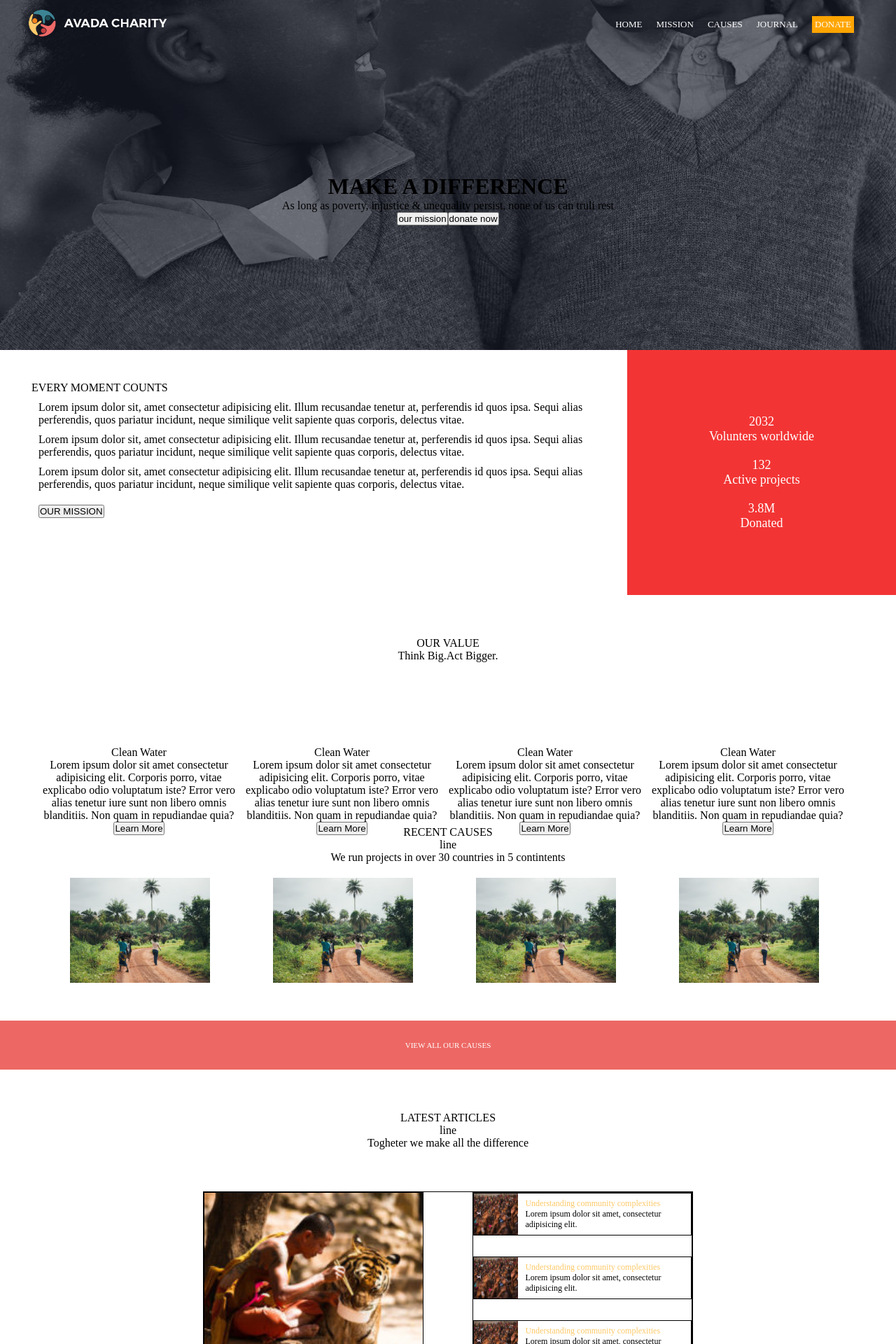
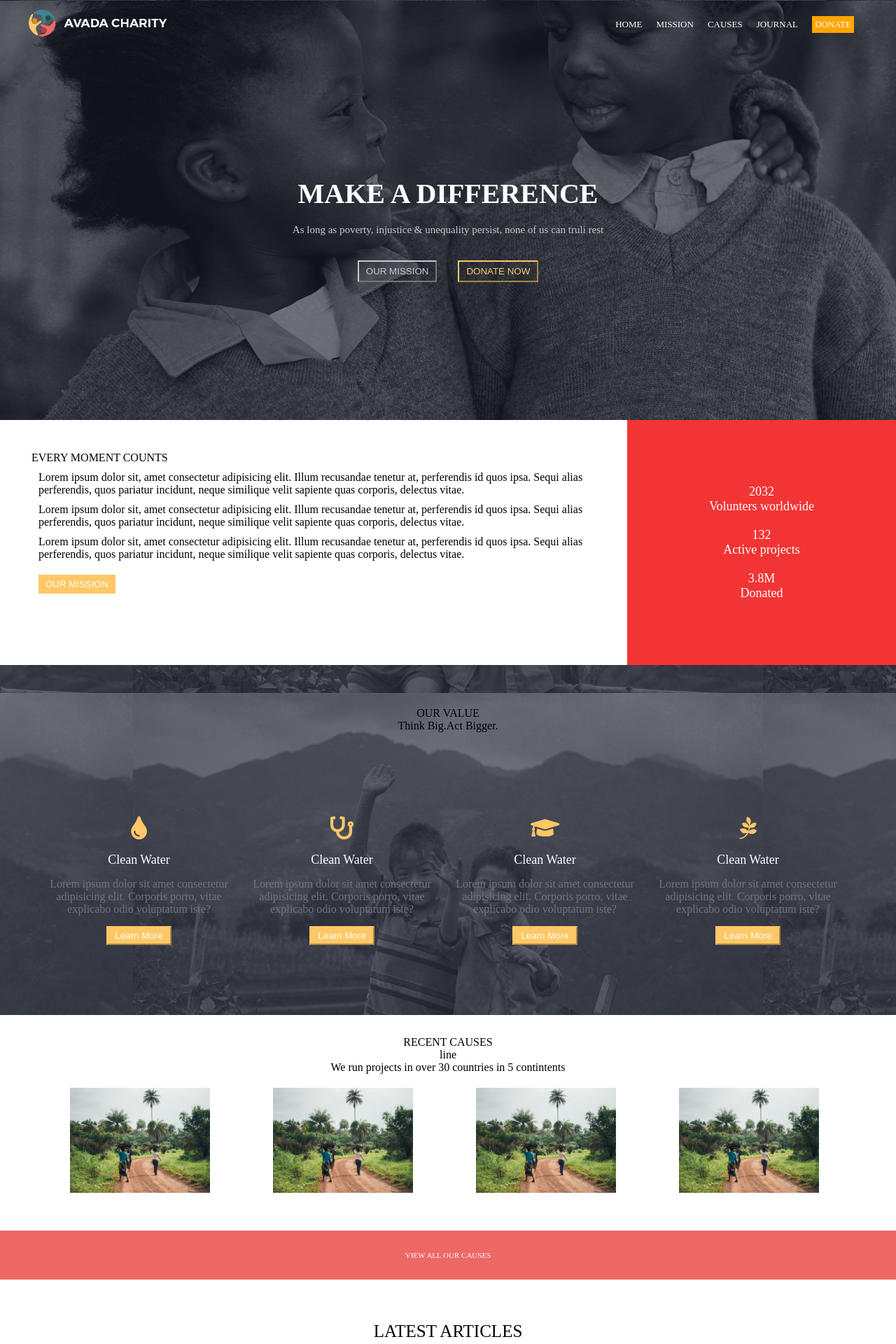
Before and after one commit to Cristian1231233/proj-html-vuejs, a Vue app: page / in a window 1280 px wide. Shown: the top 1920 px of the page at 70% size. Built offline with nearby package versions, Linux system fonts and the light colour scheme.

Commit message:
utilizzo vars

```diff
--- /dev/null
+++ b/src/assets/vars.scss
@@ -0,0 +1,2 @@
+$color-orange:#FEC866;
+$color-gray:#70787A;
--- a/src/components/Footer.vue
+++ b/src/components/Footer.vue
@@ -41,10 +41,21 @@ export default {
     }
 }
 .footer-bottom{
+    display: flex;
+    flex-direction: column;
+    justify-content: center;
+    align-items: center;
     height: 90px;
     background-color: rgb(243, 234, 234);
-    text-align: center;
-
+    p{
+        font-size: 8px;
+        margin-bottom: 15px;
+    }
+    .icon-social{
+        width: 100px;
+        height: 25px;
+        border: 1px solid black;
+    }
 }
 
 </style>
--- a/src/components/Header.vue
+++ b/src/components/Header.vue
@@ -8,10 +8,10 @@
     </div>
     <div class="container-header-bottom">
       <div class="header-bottom">
-        <h1>MAKE A DIFFERENCE</h1>
-        <p>As long as poverty, injustice & unequality persist, none of us can truli rest</p>
-        <button>our mission</button>
-        <button>donate now</button>
+        <h1 class="titolo-header">MAKE A DIFFERENCE</h1>
+        <p class="p-header">As long as poverty, injustice & unequality persist, none of us can truli rest</p>
+        <button class="button-header">OUR MISSION</button>
+        <button class="button2-header">DONATE NOW</button>
       </div>
     </div>
   </header>
@@ -41,11 +41,14 @@ export default {
 
 <style lang="scss" scoped>
 
+@import '../assets/vars.scss';
+
 header{
-    height: 500px;
+    height: 600px;
     background-image: url('../assets/images/home-page-slider.jpg');
-    background-size: 1500px;
+    background-size: 1350px;
     background-position: center;
+    background-position-y: 1px;
 
     .header-top{
         height: 70px;
@@ -72,6 +75,29 @@ header{
 
     .header-bottom{
         text-align: center;
+        font-size: 20px;
+        color: white;
+        .titolo-header, .p-header{
+            margin-bottom: 20px;
+        }
+        .p-header{
+            font-size: 15px;
+            color: #C8C9CB;
+        }
+        .button-header, .button2-header{
+            background-color: transparent;
+            margin: 15px;
+            padding: 6px 10px;
+            cursor: pointer;
+        }
+        .button-header{
+            color: #C8C9CB;
+            border-color: #C8C9CB;
+        }
+        .button2-header{
+            color: $color-orange;
+            border-color: $color-orange;
+        }
     }
 }
 
--- a/src/components/Main.vue
+++ b/src/components/Main.vue
@@ -54,6 +54,8 @@ export default {
 
 <style lang="scss" scoped>
 
+@import '../assets/vars.scss';
+
 .main{
     min-height: 400px;
     .section-1{
@@ -69,7 +71,12 @@ export default {
                 margin: 10px;
             }
             button{
+                color: white;
+                background-color: $color-orange;
                 margin: 10px 10px;
+                padding: 6px 10px;
+                border: $color-orange;
+                cursor: pointer;
             }
 
         }
--- a/src/components/Section2.vue
+++ b/src/components/Section2.vue
@@ -5,27 +5,27 @@
           <div>Think Big.Act Bigger.</div>
           <div class="container-ciclo-2">
               <div class="element">
-                  <div class="symbol"></div>
+                  <div class="symbol"><i class="fas fa-tint"></i></div>
                   <div class="title">Clean Water</div>
-                  <p>Lorem ipsum dolor sit amet consectetur adipisicing elit. Corporis porro, vitae explicabo odio voluptatum iste? Error vero alias tenetur iure sunt non libero omnis blanditiis. Non quam in repudiandae quia?</p>
+                  <p>Lorem ipsum dolor sit amet consectetur adipisicing elit. Corporis porro, vitae explicabo odio voluptatum iste? </p>
                   <button>Learn More</button>
               </div>
               <div class="element">
-                  <div class="symbol"></div>
+                  <div class="symbol"><i class="fas fa-stethoscope"></i></div>
                   <div class="title">Clean Water</div>
-                  <p>Lorem ipsum dolor sit amet consectetur adipisicing elit. Corporis porro, vitae explicabo odio voluptatum iste? Error vero alias tenetur iure sunt non libero omnis blanditiis. Non quam in repudiandae quia?</p>
+                  <p>Lorem ipsum dolor sit amet consectetur adipisicing elit. Corporis porro, vitae explicabo odio voluptatum iste? </p>
                   <button>Learn More</button>
               </div>
               <div class="element">
-                  <div class="symbol"></div>
+                  <div class="symbol"><i class="fas fa-graduation-cap"></i></div>
                   <div class="title">Clean Water</div>
-                  <p>Lorem ipsum dolor sit amet consectetur adipisicing elit. Corporis porro, vitae explicabo odio voluptatum iste? Error vero alias tenetur iure sunt non libero omnis blanditiis. Non quam in repudiandae quia?</p>
+                  <p>Lorem ipsum dolor sit amet consectetur adipisicing elit. Corporis porro, vitae explicabo odio voluptatum iste? </p>
                   <button>Learn More</button>
               </div>
               <div class="element">
-                  <div class="symbol"></div>
+                  <div class="symbol"><i class="fab fa-pagelines"></i></div>
                   <div class="title">Clean Water</div>
-                  <p>Lorem ipsum dolor sit amet consectetur adipisicing elit. Corporis porro, vitae explicabo odio voluptatum iste? Error vero alias tenetur iure sunt non libero omnis blanditiis. Non quam in repudiandae quia?</p>
+                  <p>Lorem ipsum dolor sit amet consectetur adipisicing elit. Corporis porro, vitae explicabo odio voluptatum iste? </p>
                   <button>Learn More</button>
               </div>
           </div>
@@ -40,9 +40,15 @@ export default {
 
 <style lang="scss" scoped>
 
+@import '../assets/vars.scss';
+
 .section-2{
-            height: 300px;
+            min-height: 500px;
             text-align: center;
+            background-image: url('../assets/images/home-content-bg-2.jpg');
+            background-position: center;
+            background-size: 900px;
+            background-position-y: 40px;
             padding: 60px;
 
             // .line{
@@ -55,7 +61,29 @@ export default {
                 display: flex;
                 margin-top: 120px;
                 .element{
+                    width: 400px;
                     margin-right: 13px;
+                    .symbol, .title, p, button{
+                        margin-bottom: 15px;
+                    }
+                    .symbol{
+                        font-size: 33px;
+                        color: $color-orange;
+                    }
+                    .title{
+                        color: white;
+                        font-size: 18px;
+                    }
+                    p{
+                        color: $color-gray;
+                    }
+                    button{
+                        color: white;
+                        background-color: $color-orange;
+                        border-color: $color-orange;
+                        padding: 4px 10px;
+                        cursor: pointer;
+                    }
                 }
             }
     }
--- a/src/components/Section5.vue
+++ b/src/components/Section5.vue
@@ -1,9 +1,9 @@
 <template>
   <div class="section-5">
-     <div class="titolo">
-         <div>LATEST ARTICLES</div>
-         <div>line</div>
-         <div>Togheter we make all the difference</div>
+     <div class="contenitore-top">
+         <div class="titolo">LATEST ARTICLES</div>
+         <div class="line-5">line</div>
+         <div class="text-5">Togheter we make all the difference</div>
      </div>
      <div class="container-5">
          <div class="image-text">
@@ -68,11 +68,21 @@ export default {
 
 <style lang="scss" scoped>
 
+@import '../assets/vars.scss';
+
 .section-5{
     min-height: 500px;
-    .titolo{
+    .contenitore-top{
         text-align: center;
         margin: 60px 0;
+
+        .titolo{
+            font-size: 25px;
+            margin-bottom: 15px;
+        }
+        .text-5{
+            margin-top: 20px;
+        }
     }
     .container-5{
         display: flex;
@@ -81,6 +91,9 @@ export default {
         min-height: 300px;
         margin: 0 auto;
         border: 1px solid black;
+        p{
+            color: $color-gray;
+        }
         .image-text{
             width: 45%;
             min-height: 300px;
@@ -94,7 +107,7 @@ export default {
             .text{
                 padding: 14px;
                 .yellow{
-                    color: #FEC866;
+                    color: $color-orange;
                     margin: 10px 0;
                 }
             }
@@ -120,7 +133,7 @@ export default {
                 font-size: 12px;
                 margin: 7px 10px;
                 .yellow{
-                    color: #FEC866;
+                    color: $color-orange;
                 }
             }
         }
--- a/src/components/Section6.vue
+++ b/src/components/Section6.vue
@@ -18,9 +18,15 @@ export default {
 
 <style lang="scss" scoped>
 
+@import '../assets/vars.scss';
+
 .section-6{
-
     height: 400px;
+    color: white;
+    background-image: url('../assets/images/home-footer.jpg');
+    background-size: 1400px;
+    background-position-x: center;
+    background-position-y: center;
     display: flex;
     justify-content: center;
     align-items: center;
@@ -28,8 +34,18 @@ export default {
         width: 500px;
         text-align: center;
         margin: 10px auto;
+        .title{
+            font-size: 20px;
+        }
         .title, p, button{
             margin: 20px;
+        }
+        button{
+            color: white;
+            border: 1px solid white;
+            background-color: transparent;
+            padding: 6px 20px;
+            cursor: pointer;
         }
     }
 }
```
